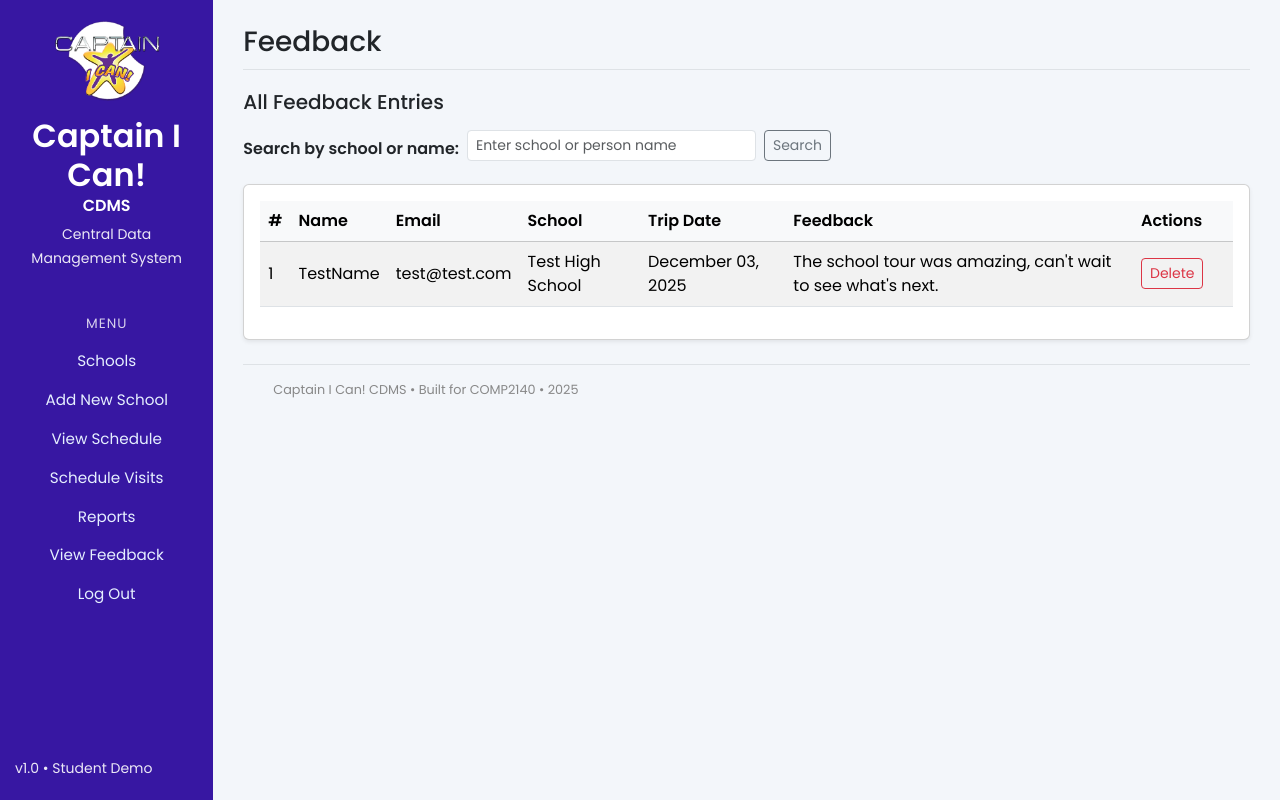
After one commit to definitelyjoseph/CIC_CDMS, a Flask app: page /feedback_db in a window 1280 px wide. The commit adds this page. Run offline with Flask 3, Linux system fonts and the light colour scheme; the visitor is signed in with stand-in values (Sample User, id 1).

Commit message:
Feedback bug fix, Add feedback buton on login page

```diff
--- a/app.py
+++ b/app.py
@@ -208,14 +208,20 @@ class Visit(db.Model):
 
 
 class Feedback(db.Model):
-    __tablename__ = "feedback"  # or "feedbacks", just be consistent
+    __tablename__ = "feedback"
 
     id = db.Column(db.Integer, primary_key=True)
-    # FK must point to "visits.id"
-    visit_id = db.Column(db.Integer, db.ForeignKey('visits.id'), nullable=False)
-    rating = db.Column(db.Integer)  # 1–5
-    comments = db.Column(db.Text)
-    submitted_by = db.Column(db.String(100))
+
+
+    visit_id = db.Column(db.Integer, db.ForeignKey('visits.id'), nullable=True)
+
+
+    Name = db.Column(db.String(100), nullable=False)
+    School_name = db.Column(db.String(150), nullable=False)
+    Email = db.Column(db.String(120), nullable=False)
+    Feedback = db.Column(db.Text, nullable=False)
+    TripDate = db.Column(db.Date, nullable=False)
+
     created_at = db.Column(db.DateTime, default=datetime.utcnow)
 
 
@@ -722,14 +728,16 @@ def generate_report():
 @app.route("/feedback", methods=['GET', 'POST'])
 def feedback():
     form = FeedbackForm()
+
     if form.validate_on_submit():
         new_feedback = Feedback(
-            visit_id=form.VisitId.data,
+            # not using visit_id for now, so leave it as None
+            visit_id=None,
             Name=form.Name.data,
-            email=form.Email.data,
-            School_Name=form.School_name.data,
-            Trip_date=form.TripDate.data,
-            feedback=form.Feedback.data
+            School_name=form.School_name.data,
+            Email=form.Email.data,
+            TripDate=form.TripDate.data,
+            Feedback=form.Feedback.data
         )
         db.session.add(new_feedback)
         db.session.commit()
@@ -738,6 +746,46 @@ def feedback():
         return redirect(url_for('feedback'))
 
     return render_template('feedback.html', title='Feedback Form', form=form)
+
+
+# ---------------------------
+# Feedback admin view
+# ---------------------------
+@app.route("/feedback_db", methods=["GET"])
+@login_required
+def feedback_db():
+    search_query = request.args.get("search", "").strip()
+
+    # Base query
+    query = Feedback.query
+
+    # Apply search filter if present
+    if search_query:
+        query = query.filter(
+            db.or_(
+                Feedback.Name.ilike(f"%{search_query}%"),
+                Feedback.School_name.ilike(f"%{search_query}%")
+            )
+        )
+
+    # Order by newest first
+    feedback_list = query.order_by(Feedback.created_at.desc()).all()
+
+    return render_template(
+        "feedback_db.html",
+        feedback_list=feedback_list,
+        search=search_query
+    )
+
+@app.route("/feedback/<int:feedback_id>/delete", methods=["POST"])
+@login_required
+def delete_feedback(feedback_id):
+    feedback = Feedback.query.get_or_404(feedback_id)
+    db.session.delete(feedback)
+    db.session.commit()
+    flash("Feedback entry deleted successfully.", "success")
+    return redirect(url_for("feedback_db"))
+
 
 @app.route("/reports/download/<filename>")
 @login_required  # ADDED
--- a/requirements.txt
+++ b/requirements.txt
@@ -1,10 +1,13 @@
 blinker==1.9.0
 click==8.3.1
 colorama==0.4.6
+dnspython==2.8.0
+email-validator==2.3.0
 Flask==3.1.2
 Flask-SQLAlchemy==3.1.1
 Flask-WTF==1.2.2
 greenlet==3.2.4
+idna==3.11
 itsdangerous==2.2.0
 Jinja2==3.1.6
 MarkupSafe==3.0.3
--- a/templates/base.html
+++ b/templates/base.html
@@ -97,7 +97,7 @@
           <a href="{{ url_for('list_visits') }}">View Schedule</a>
           <a href="{{ url_for('schedule_visit') }}">Schedule Visits</a>
           <a href="{{ url_for('generate_report') }}">Reports</a>
-          <a href="#">Feedback</a>
+          <a href="{{ url_for('feedback_db') }}">View Feedback</a>
           <a href="{{ url_for('logout') }}">Log Out</a>
         </nav>
       </div>
--- /dev/null
+++ b/templates/feedback_db.html
@@ -0,0 +1,81 @@
+{% extends "base.html" %}
+
+{% block title %}Feedback – Captain I Can!{% endblock %}
+{% block page_title %}Feedback{% endblock %}
+
+{% block content %}
+
+<div class="d-flex justify-content-between align-items-center mb-3">
+    <h5 class="mb-0">All Feedback Entries</h5>
+</div>
+
+<form method="get" action="{{ url_for('feedback_db') }}" class="row g-2 mb-3">
+    <div class="col-auto">
+        <label for="search" class="col-form-label"><strong>Search by school or name:</strong></label>
+    </div>
+    <div class="col-auto">
+        <input
+            type="text"
+            id="search"
+            name="search"
+            class="form-control form-control-sm"
+            value="{{ search or '' }}"
+            placeholder="Enter school or person name"
+        >
+    </div>
+    <div class="col-auto">
+        <button type="submit" class="btn btn-outline-secondary btn-sm">
+            Search
+        </button>
+    </div>
+</form>
+
+<div class="card shadow-sm p-3">
+    {% if feedback_list %}
+        <div class="table-responsive">
+            <table class="table table-striped table-hover align-middle">
+                <thead class="table-light">
+                    <tr>
+                        <th>#</th>
+                        <th>Name</th>
+                        <th>Email</th>
+                        <th>School</th>
+                        <th>Trip Date</th>
+                        <th>Feedback</th>
+                        <th style="width: 100px;">Actions</th>
+                    </tr>
+                </thead>
+                <tbody>
+                    {% for fb in feedback_list %}
+                    <tr>
+                        <td>{{ loop.index }}</td>
+                        <td>{{ fb.Name }}</td>
+                        <td>{{ fb.Email }}</td>
+                        <td>{{ fb.School_name }}</td>
+                        <td>{{ fb.TripDate.strftime("%B %d, %Y") }}</td>
+                        <td>{{ fb.Feedback }}</td>
+                        <td>
+                            <form
+                                action="{{ url_for('delete_feedback', feedback_id=fb.id) }}"
+                                method="post"
+                                onsubmit="return confirm('Are you sure you want to delete this feedback?');"
+                            >
+                                <button type="submit" class="btn btn-sm btn-outline-danger">
+                                    Delete
+                                </button>
+                            </form>
+                        </td>
+                    </tr>
+                    {% endfor %}
+                </tbody>
+            </table>
+        </div>
+    {% else %}
+        <p class="text-muted text-center mb-0 mt-3">No feedback entries found.</p>
+        <p class="text-center mt-1" style="color:#2c3e50; font-size: 0.9rem;">
+            We value every voice — feel free to add yours anytime.
+        </p>
+    {% endif %}
+</div>
+
+{% endblock %}
--- a/templates/login.html
+++ b/templates/login.html
@@ -80,6 +80,9 @@
         <button class="btn">Login</button>
     </form>
 
+    <a href="{{ url_for('feedback') }}">
+        <button class="btn-secondary">Leave Feedback</button>
+    </a>
 </div>
 
 </body>
```
Also changed, not shown: FeedbackForm.py (added, +18 -0 lines), templates/FeedbackForm.py (deleted, +0 -18 lines), templates/layout.html (+53 -29 lines), cdms.db.
